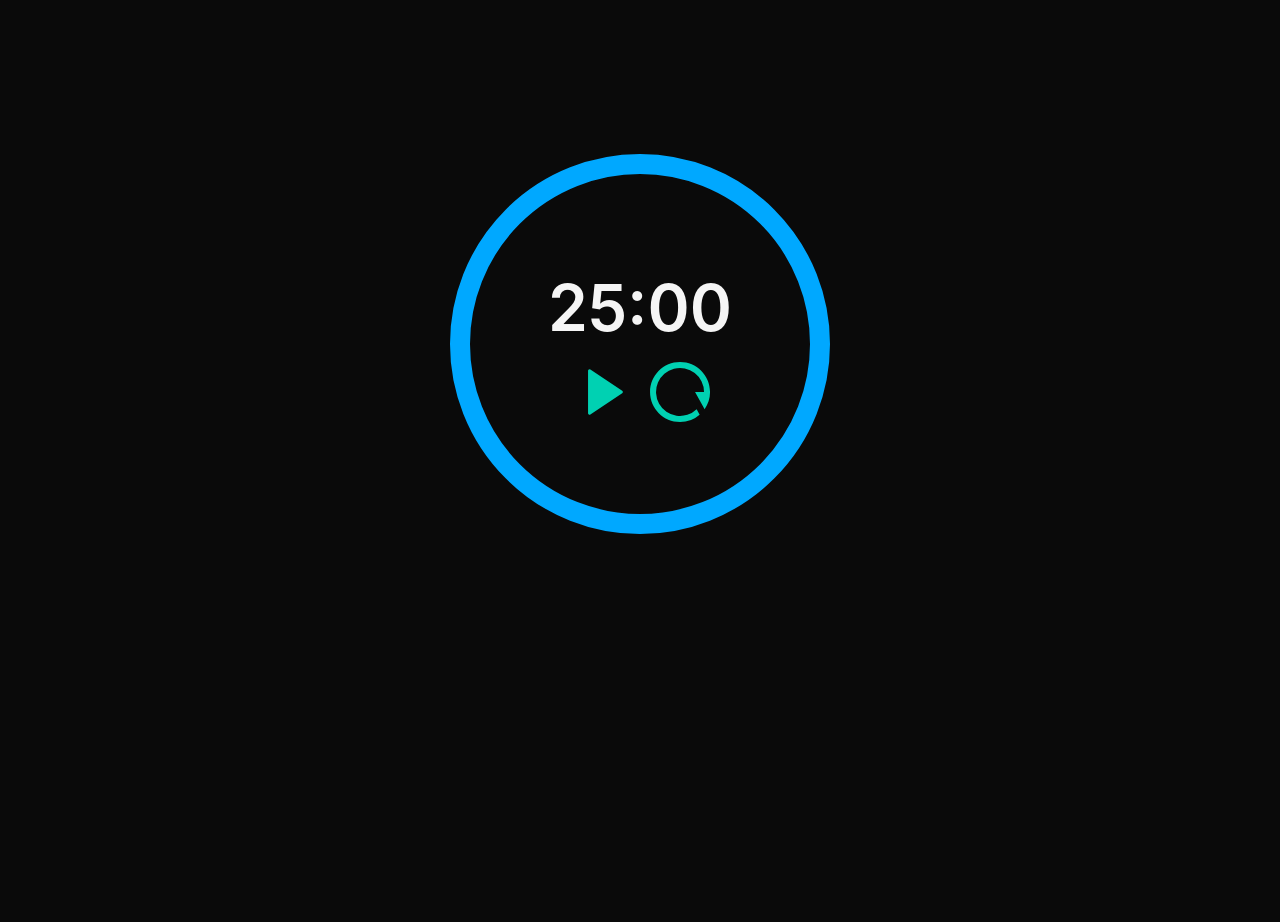
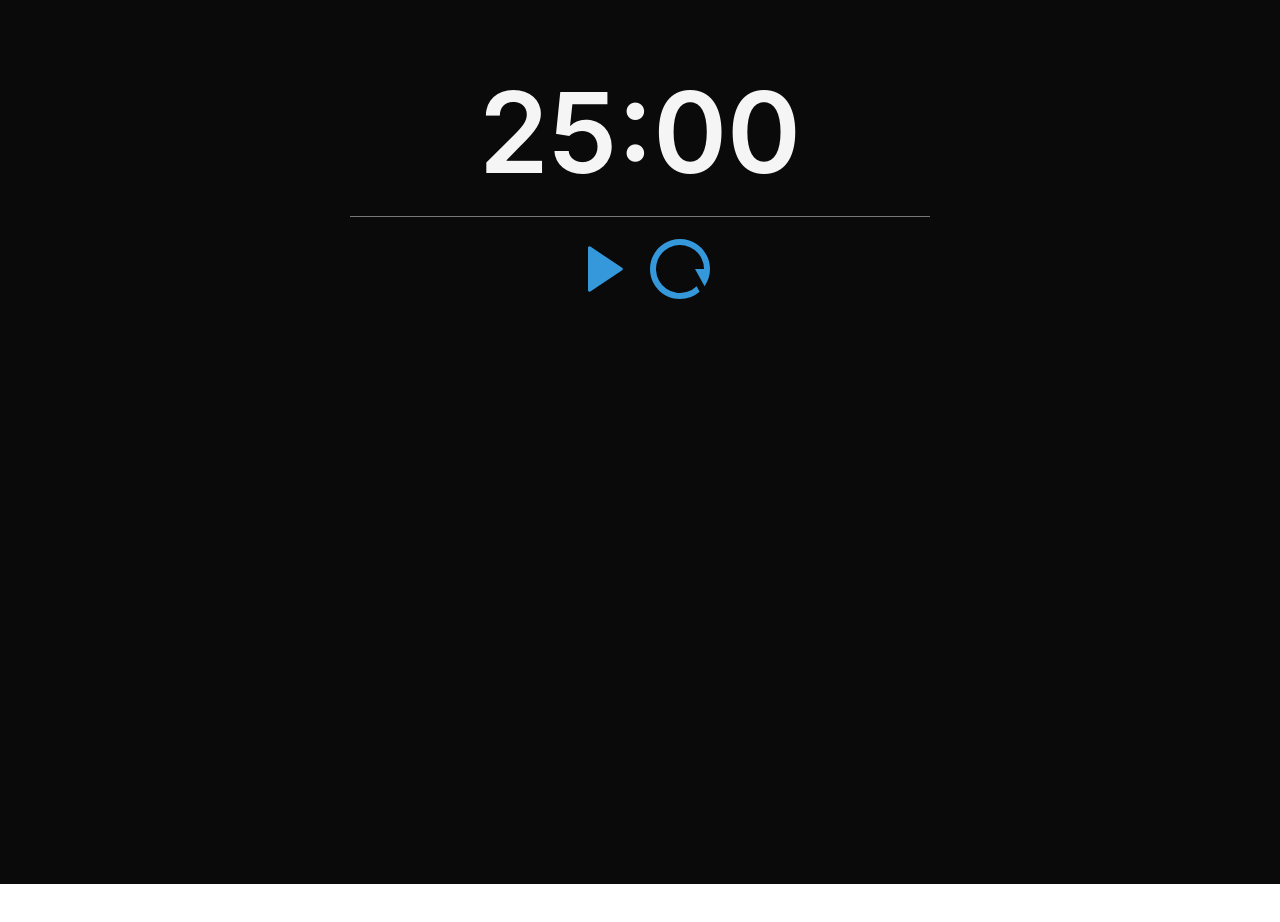
Before and after one commit to treelym/tomato-timer, a Next.js app: page / in a window 1280 px wide. Shown: the top 922 px of the page. After the commit the page ends 884 px from the top, so only its background shows below. Built offline with nearby package versions, Linux system fonts and the light colour scheme.

Commit message:
Remove animation and cleanup Timer

```diff
--- a/src/components/Timer/Timer.tsx
+++ b/src/components/Timer/Timer.tsx
@@ -1,15 +1,50 @@
 import { useState, useEffect } from 'react';
 
-interface Props {
+interface TimerProps {
   minutesLeft?: number;
   secondsLeft?: number;
 }
 
-const Timer = ({ minutesLeft = 25, secondsLeft = 0 }: Props): JSX.Element => {
+interface IconProps {
+  pathShape: string;
+  testId: string;
+}
+
+const Icon = ({ pathShape, testId }: IconProps): JSX.Element => {
+  const fillColor = '#3498db';
+  return (
+    <svg xmlns='http://www.w3.org/2000/svg' viewBox='0 0 24 24' width='72' height='72' data-testid={testId}>
+      <path fill='none' d='M0 0h24v24H0z' />
+      <path fill={fillColor} d={pathShape} />
+    </svg>
+  );
+};
+
+const PlayIcon = (): JSX.Element => (
+  <Icon
+    pathShape='M19.376 12.416L8.777 19.482A.5.5 0 0 1 8 19.066V4.934a.5.5 0 0 1 .777-.416l10.599 7.066a.5.5 0 0 1 0 .832z'
+    testId='play-button'
+  />
+);
+
+const PauseIcon = (): JSX.Element => (
+  <Icon
+    pathShape='M6 5h2v14H6V5zm10 0h2v14h-2V5z'
+    testId='play-pause-button'
+  />
+);
+
+const ResetIcon = (): JSX.Element => (
+  <Icon
+    pathShape='M18.537 19.567A9.961 9.961 0 0 1 12 22C6.477 22 2 17.523 2 12S6.477 2 12 2s10 4.477 10 10c0 2.136-.67 4.116-1.81 5.74L17 12h3a8 8 0 1 0-2.46 5.772l.997 1.795z'
+    testId='reset-button'
+  />
+);
+
+const Timer = ({ minutesLeft = 25, secondsLeft = 0 }: TimerProps): JSX.Element => {
   const totalSeconds = (minutesLeft * 60) + secondsLeft;
   const [timeLeft, setTimeLeft] = useState<number>(totalSeconds);
   const [intervalId, setIntervalId] = useState<number | null>(null);
-  const [circleStrokeOffset, setCircleStrokeOffset] = useState<number>(0);
 
   useEffect(() => {
     return () => {
@@ -20,28 +55,29 @@ const Timer = ({ minutesLeft = 25, secondsLeft = 0 }: Props): JSX.Element => {
   }, [intervalId]);
 
   useEffect(() => {
-    setCircleStrokeOffset((timeLeft / totalSeconds) * 283);
-  }, [timeLeft, totalSeconds]);
+    if (timeLeft === 0 && intervalId) {
+      window.clearInterval(intervalId);
+      setIntervalId(null);
+    }
+  }, [timeLeft, intervalId]);
 
   const handleStartTimer = () => {
     if (!intervalId) {
-      const interval = window.setInterval(() => {
-        setTimeLeft(prevTime => {
-          if (prevTime === 0) {
-            clearInterval(interval);
-            return 0;
-          }
-          return prevTime - 1;
-        });
-      }, 1000);
-      setIntervalId(interval);
+      if (typeof window !== 'undefined') {
+        const interval = window.setInterval(() => {
+          setTimeLeft(prevTime => prevTime - 1);
+        }, 1000);
+        setIntervalId(interval);
+      }
     }
   };
 
   const handleStopTimer = () => {
     if (intervalId) {
-      clearInterval(intervalId);
-      setIntervalId(null);
+      if (typeof window !== 'undefined') {
+        clearInterval(intervalId);
+        setIntervalId(null);
+      }
     }
   };
 
@@ -50,54 +86,29 @@ const Timer = ({ minutesLeft = 25, secondsLeft = 0 }: Props): JSX.Element => {
     setTimeLeft(totalSeconds);
   };
 
+  const formatTime = (minutes: number, seconds: number): string => {
+    const formattedMinutes = minutes < 10 ? `0${minutes}` : minutes.toString();
+    const formattedSeconds = seconds < 10 ? `0${seconds}` : seconds.toString();
+    return `${formattedMinutes}:${formattedSeconds}`;
+  };
+
+
   const minutes = Math.floor(timeLeft / 60);
   const seconds = timeLeft % 60;
-
-  const Play = () => (
-    <svg xmlns="http://www.w3.org/2000/svg" viewBox="0 0 24 24" width="72" height="72" data-testid="play-pause-button">
-      <path fill="none" d="M0 0h24v24H0z" />
-      <path fill="#00d1b2" d="M19.376 12.416L8.777 19.482A.5.5 0 0 1 8 19.066V4.934a.5.5 0 0 1 .777-.416l10.599 7.066a.5.5 0 0 1 0 .832z" />
-    </svg>
-  );
-
-  const Pause = () => (
-    <svg xmlns="http://www.w3.org/2000/svg" viewBox="0 0 24 24" width="72" height="72" data-testid="play-pause-button">
-      <path fill="none" d="M0 0h24v24H0z" />
-      <path fill="#00d1b2" d="M6 5h2v14H6V5zm10 0h2v14h-2V5z" />
-    </svg>
-  );
-
-  const Reset = () => (
-    <svg xmlns="http://www.w3.org/2000/svg" viewBox="0 0 24 24" width="72" height="72" data-testid="reset-button">
-      <path fill="none" d="M0 0h24v24H0z" />
-      <path fill="#00d1b2" d="M18.537 19.567A9.961 9.961 0 0 1 12 22C6.477 22 2 17.523 2 12S6.477 2 12 2s10 4.477 10 10c0 2.136-.67 4.116-1.81 5.74L17 12h3a8 8 0 1 0-2.46 5.772l.997 1.795z" />
-    </svg>
-  )
 
   return (
     <div className='timer-container'>
       <div className='columns'>
         <div className='column is-half is-offset-one-quarter has-text-centered'>
           <div className='timer'>
-            <svg className='timer-svg' viewBox='0 0 100 100' xmlns='http://www.w3.org/2000/svg'>
-              <circle className='timer-path-bg' cx='50' cy='50' r='45' />
-              <circle
-                className='timer-path'
-                cx='50'
-                cy='50'
-                r='45'
-                strokeDasharray='283'
-                strokeDashoffset={circleStrokeOffset}
-              />
-            </svg>
             <div className='timer-text'>
-              <h2 className='timer-heading has-text-light has-text-weight-semibold'>{minutes < 10 ? `0${minutes}` : minutes}:{seconds < 10 ? `0${seconds}` : seconds}</h2>
+              <h2 className='timer-heading has-text-light has-text-weight-semibold'>{formatTime(minutes, seconds)}</h2>
               <div className='timer-controls'>
                 <span className='timer-control timer-play-pause' onClick={intervalId ? handleStopTimer : handleStartTimer}>
-                  {intervalId ? <Pause /> : <Play />}
+                  {intervalId ? <PauseIcon /> : <PlayIcon />}
                 </span>
                 <span className='timer-control timer-reset ml-2' onClick={handleResetTimer}>
-                  <Reset />
+                  <ResetIcon />
                 </span>
               </div>
             </div>
--- a/src/pages/_app.tsx
+++ b/src/pages/_app.tsx
@@ -5,7 +5,7 @@ import type { AppProps } from 'next/app';
 export default function App({ Component, pageProps }: AppProps) {
   return (
     <>
-      <section className='section is-medium has-background-black'>
+      <section className='section has-background-black'>
         <Component {...pageProps} />
       </section>
     </>
--- a/src/styles/globals.css
+++ b/src/styles/globals.css
@@ -1,53 +1,13 @@
 .timer-container {
   min-height: 100vh;
 }
+
 .timer-heading {
-  font-size: 4rem !important;
-}
-
-.timer {
-  position: relative;
-  margin: 0 auto;
-  width: 400px;
-}
-
-.timer-text {
-  position: absolute;
-  top: 50%;
-  left: 50%;
-  transform: translate(-50%, -50%);
-  font-weight: bold;
-  z-index: 1;
+  font-size: 7rem !important;
+  border-bottom: 1px solid #777;
+  margin-bottom: 1rem;
 }
 
 .timer-control {
   cursor: pointer;
 }
-
-.timer-svg {
-  transform: rotate(-90deg);
-  width: 100%;
-  height: 100%;
-}
-
-.timer-path-bg {
-  fill: none;
-  stroke: #00a8ff;
-  stroke-width: 5;
-}
-
-.timer-path {
-  fill: none;
-  stroke: #2d333b;
-  stroke-width: 5;
-  transition: stroke-dashoffset 1s linear;
-}
-
-.timer-label {
-  position: absolute;
-  top: 50%;
-  left: 50%;
-  transform: translate(-50%, -50%);
-  font-size: 2em;
-  font-weight: bold;
-}
```
